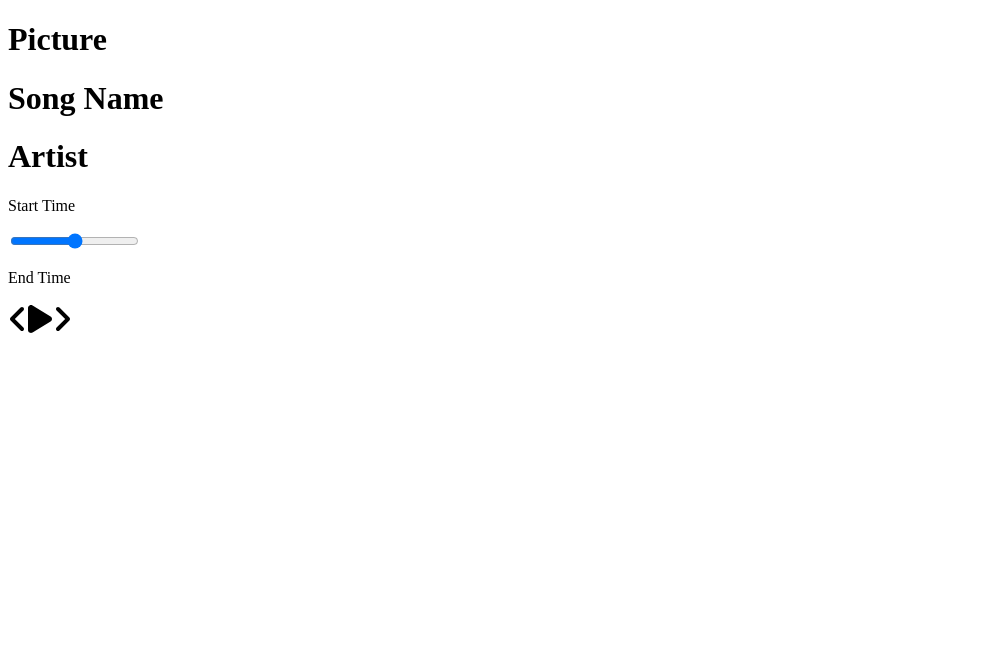
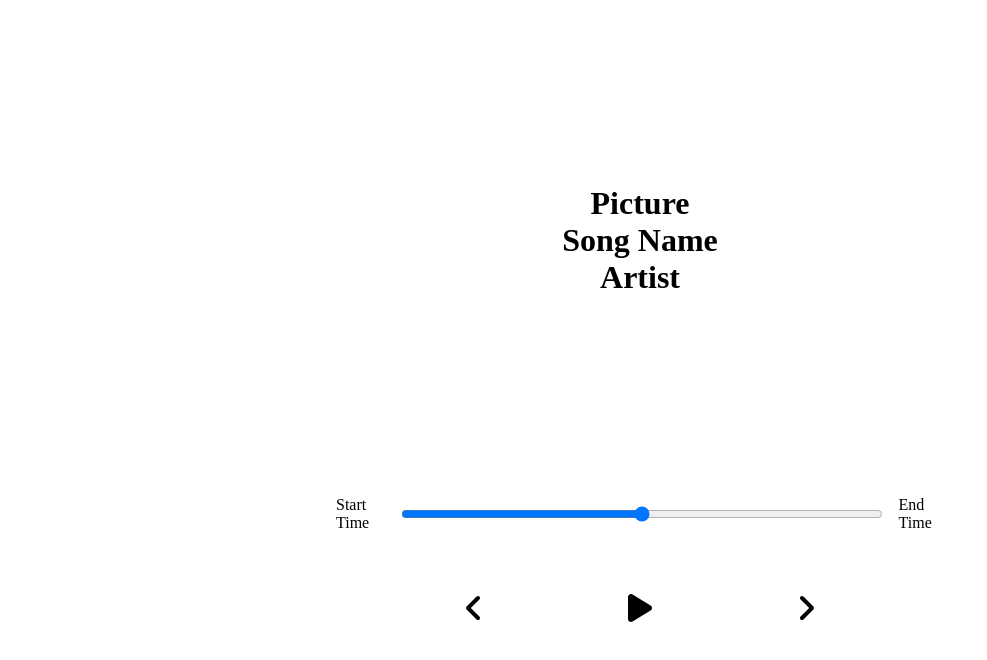
Before and after one commit to NurkaAmre/React-Music-Player, a React (Create React App) app: page / in a window 1280 px wide. Shown: the top 660 px of the page, without its empty margins (0-987 px from the left). Built offline with nearby package versions, Linux system fonts and the light colour scheme.

Commit message:
Style our music player

```diff
--- a/src/App.js
+++ b/src/App.js
@@ -1,6 +1,7 @@
 import React from 'react';
 import Song from './components/Song';
 import Player from './components/Player';
+import './styles/app.module.css'
 
 function App() {
   return (
--- a/src/components/Player.js
+++ b/src/components/Player.js
@@ -5,17 +5,17 @@ import {
   faAngleLeft,
   faAngleRight,
  } from "@fortawesome/free-solid-svg-icons";
-
+ import s from '../styles/player.module.css'
 
 const Player = () => {
     return (
-        <div className="player">
-          <div className="time-control">
+        <div className={s.player}>
+          <div className={s.tcontrol}>
             <p>Start Time</p>
             <input type="range" />
             <p>End Time</p>
           </div>
-          <div className="play-control">
+          <div className={s.pcontrol}>
             <FontAwesomeIcon className="skip-back" size="2x" icon={faAngleLeft} />
             <FontAwesomeIcon className="play" size="2x" icon={faPlay} />
             <FontAwesomeIcon className="skip-forward" size="2x" icon={faAngleRight} />
--- a/src/components/Song.js
+++ b/src/components/Song.js
@@ -1,8 +1,9 @@
 import React from "react";
+import s from '../styles/song.module.css'
 
 const Song = () => {
     return (
-        <div className="song-container">
+        <div className={s.container}>
         <h1>Picture</h1>
         <h1>Song Name</h1>
         <h1>Artist</h1>
--- /dev/null
+++ b/src/styles/player.module.css
@@ -0,0 +1,33 @@
+.player {
+    min-height: 20vh;
+    display: flex;
+    flex-direction: column;
+    align-items: center;
+    justify-content: space-between;
+}
+
+.tcontrol {
+    width: 50%;
+    display: flex;
+}
+
+.tcontrol input {
+    width: 100%;
+    padding: 1rem 2rem;
+}
+
+.tcontrol p {
+    padding: 1rem;
+}
+
+.pcontrol {
+    width: 30%;
+    display: flex;
+    justify-content: space-between;
+    align-items: center;
+    padding: 1rem;
+}
+
+.pcontrol svg {
+    cursor: pointer;
+}
--- /dev/null
+++ b/src/styles/song.module.css
@@ -0,0 +1,7 @@
+.container {
+    min-height: 60vh;
+    display: flex;
+    flex-direction: column;
+    align-items: center;
+    justify-content: center;
+}
```
Also changed, not shown: .babelrc (deleted), .eslintrc.json (deleted), .stylelintrc.json (deleted).
